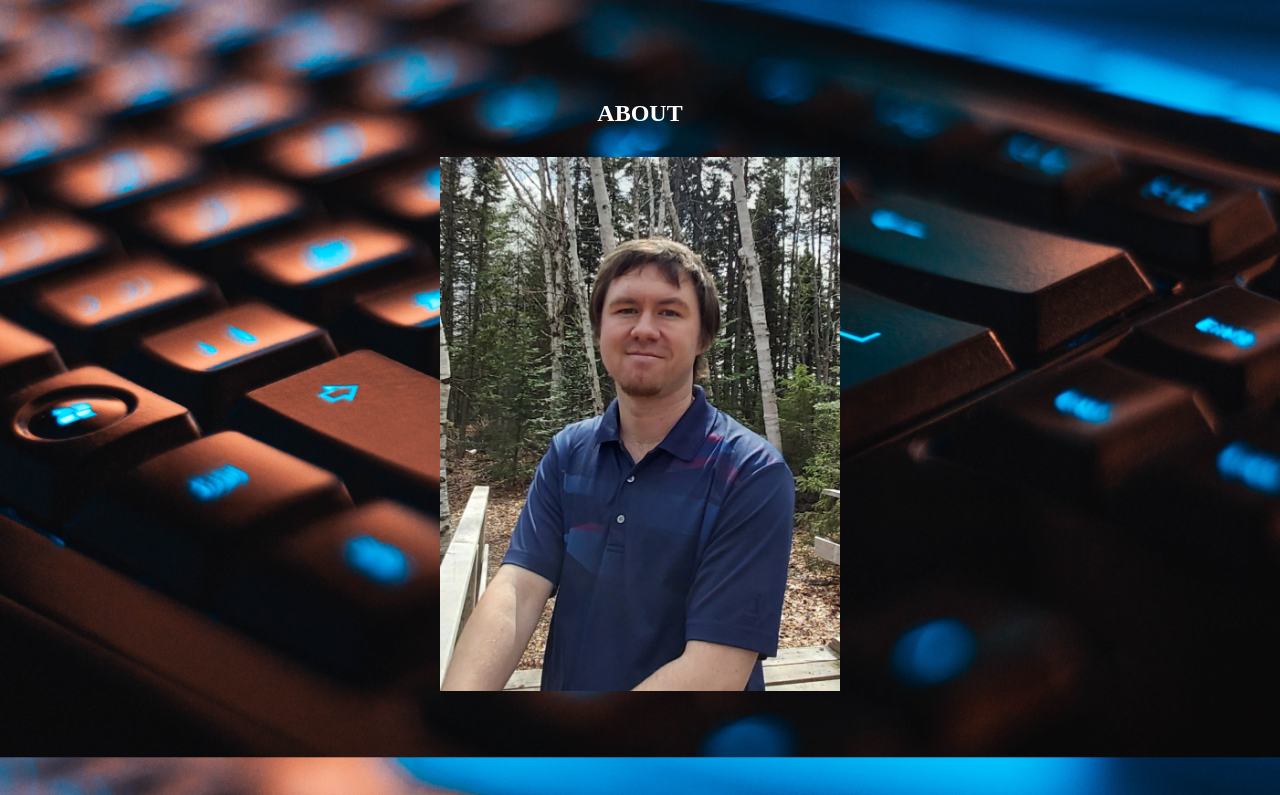
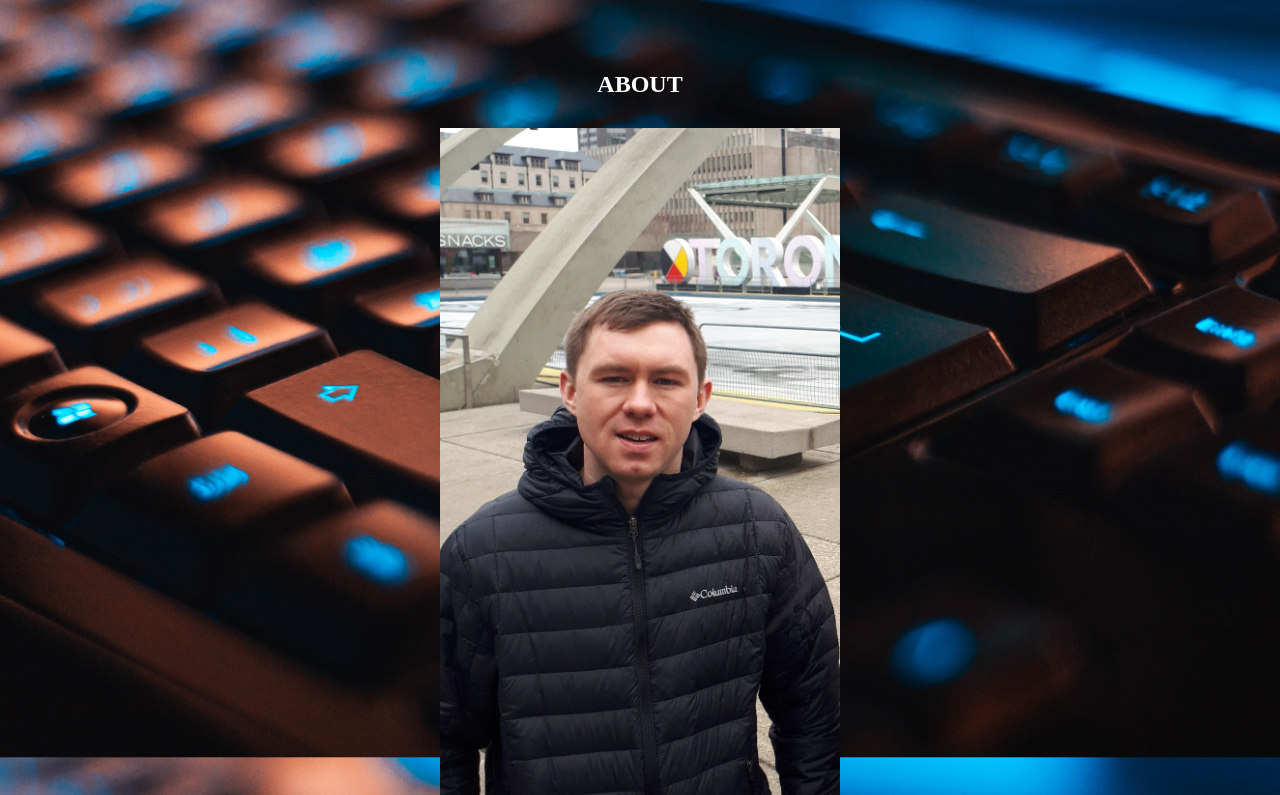
Before and after one commit to CameronBrenton/My-Portfolio, a plain HTML site: page index.html in a window 1280 px wide. Shown: the part 957-1752 px from the top of the page. Drawn offline with Linux system fonts and the light colour scheme; a web font is replaced by a local one.

Commit message:
updated photo of me

```diff
--- a/index.html
+++ b/index.html
@@ -36,7 +36,7 @@
       <div id="parallax-3">
         <h2>ABOUT</h2>
         <div id="photoDiv">
-          <img id="camPhoto" src="./images/cam.jpeg">
+          <img id="camPhoto" src="./images/update_photo_cameron.jpg">
         </div>
         <p>
           I am a Keyin College student studying Software Development<br>
```
